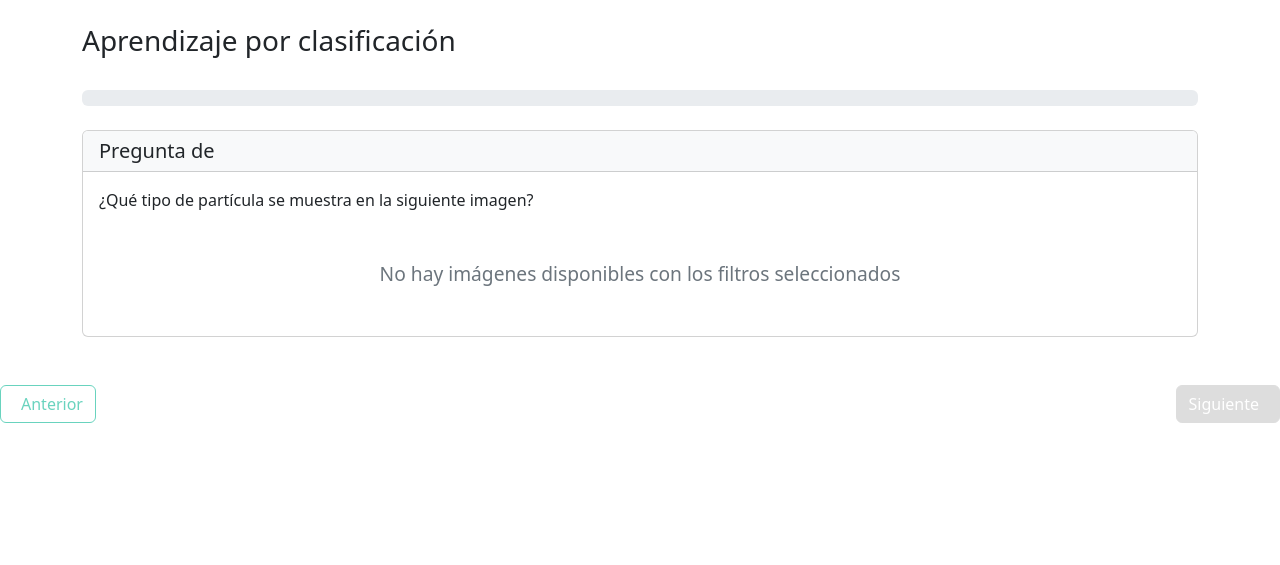
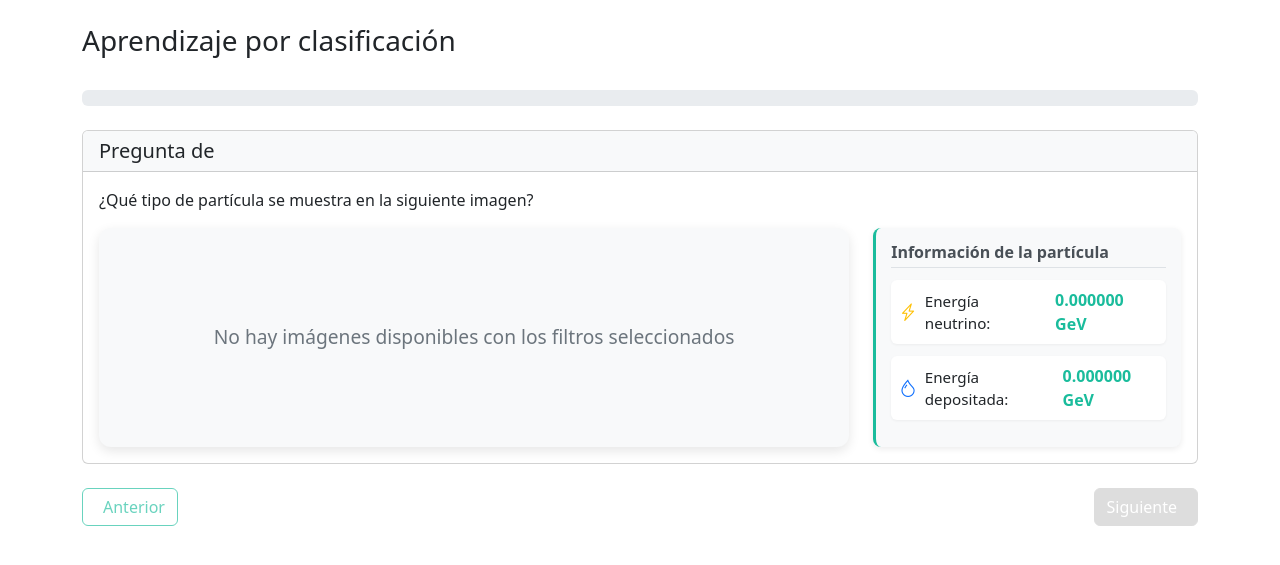
Before and after one commit to FernandoFGF/aprendizaje-particulas, a Flask app: page /exercise.html in a window 1280 px wide. Shown: the top 565 px of the page. Run offline with Flask 3, Linux system fonts and the light colour scheme; data that the repository does not hold is empty; some libraries are stand-ins or nearby versions.

Commit message:
Addded energy features as detail information.

```diff
--- a/particles_testing_db/particle_image.py
+++ b/particles_testing_db/particle_image.py
@@ -1,15 +1,17 @@
 class Particle:
-    def __init__(self, id=None, image_path=None, interaction_type=None, flavor=None, interaction_mode=None):
+    def __init__(self, id=None, image_path=None, interaction_type=None, flavor=None, interaction_mode=None, neutrino_energy=None):
         self.id = id
         self.image_path = image_path
         self.interaction_type = interaction_type
         self.flavor = flavor
         self.interaction_mode = interaction_mode
+        self.neutrino_energy = neutrino_energy
 
     def __str__(self):
         return (f'Id: {self.id}, Path: {self.image_path}, '
                 f'Tipo interacción: {self.interaction_type}, Sabor: {self.flavor}, '
-                f'Modo interacción: {self.interaction_mode}')
+                f'Modo interacción: {self.interaction_mode}, '
+                f'Energía neutrino: {self.neutrino_energy}')
 
     @property
     def interaction_type_str(self):
--- a/static/js/imageNavigation.js
+++ b/static/js/imageNavigation.js
@@ -51,6 +51,9 @@ class ImageNavigator {
         const imgElement = this.elements.zoomImage;
         this.elements.zoomImage.src = `/imagen_externa/${encodeURIComponent(image.image_path)}`;
         this.elements.zoomImage.dataset.zoom = `/imagen_externa/${encodeURIComponent(image.image_path)}`;
+
+        this.updateEnergyValues(image);
+
         this.elements.questionNumber.textContent = this.currentIndex + 1;
         this.elements.totalQuestions.textContent = this.images.length;
 
@@ -90,4 +93,19 @@ class ImageNavigator {
 
         this.elements.nextBtn.disabled = !allAnswered;
     }
+
+    updateEnergyValues(image) {
+        const neutrinoEnergyElement = document.getElementById('neutrino-energy-value');
+        if (neutrinoEnergyElement && image.neutrino_energy !== undefined) {
+            const formattedEnergy = parseFloat(image.neutrino_energy).toFixed(6);
+            neutrinoEnergyElement.textContent = `${formattedEnergy} GeV`;
+        }
+
+        const depositedEnergyElement = document.getElementById('deposited-energy-value');
+        if (depositedEnergyElement && image.neutrino_energy !== undefined && image.invisible_energy !== undefined) {
+            const depositedEnergy = parseFloat(image.neutrino_energy) - parseFloat(image.invisible_energy);
+            const formattedDepositedEnergy = depositedEnergy.toFixed(6);
+            depositedEnergyElement.textContent = `${formattedDepositedEnergy} GeV`;
+        }
+    }
 }
--- a/static/js/quizResults.js
+++ b/static/js/quizResults.js
@@ -261,6 +261,8 @@ class QuizResults {
                 </div>
             ` : '';
 
+            const depositedEnergy = parseFloat(question.image.neutrino_energy) - parseFloat(question.image.invisible_energy || 0);
+
             return `
                 <div class="question-result mb-4 p-3 border ${statusClass} rounded">
                     <div class="d-flex align-items-center mb-3">
@@ -268,6 +270,25 @@ class QuizResults {
                         <span class="badge ${isFullyCorrect ? 'bg-success' : 'bg-danger'} fs-6">
                             <i class="${statusIcon} me-1"></i>${statusText} (${partialScore}%)
                         </span>
+                    </div>
+
+                    <div class="row mb-3">
+                        <div class="col-md-6">
+                            <div class="p-2 bg-info bg-opacity-10 rounded">
+                                <small class="text-info">
+                                    <i class="fas fa-bolt me-1"></i>
+                                    Energía neutrino: ${question.image.neutrino_energy} GeV
+                                </small>
+                            </div>
+                        </div>
+                        <div class="col-md-6">
+                            <div class="p-2 bg-info bg-opacity-10 rounded">
+                                <small class="text-info">
+                                    <i class="fas fa-tint me-1"></i>
+                                    Energía depositada: ${depositedEnergy.toFixed(6)} GeV
+                                </small>
+                            </div>
+                        </div>
                     </div>
 
                     <div class="row">
--- a/templates/exercise.html
+++ b/templates/exercise.html
@@ -6,7 +6,9 @@
     <title>Aprendizaje por Clasificación</title>
     <!-- Bootstrap CSS -->
     <link href="https://cdn.jsdelivr.net/npm/bootstrap@5.3.7/dist/css/bootstrap.min.css" rel="stylesheet">
+    <link rel="stylesheet" href="https://cdn.jsdelivr.net/npm/bootstrap-icons@1.11.3/font/bootstrap-icons.min.css">
     <script src="https://cdnjs.cloudflare.com/ajax/libs/bootstrap/5.3.2/js/bootstrap.bundle.min.js"></script>
+
 
     <!-- CSS personalizado -->
     <style>
@@ -173,6 +175,93 @@
             font-size: 0.8rem;
             color: #6c757d;
         }
+
+        .image-original-container {
+            margin-left: 0;
+            margin-right: auto;
+            height: 100%;
+            display: flex;
+            align-items: center;
+            justify-content: center;
+            padding: 15px;
+            background: #f8f9fa;
+            border-radius: 12px;
+            box-shadow: 0 4px 12px rgba(0,0,0,0.1);
+        }
+
+        .image-original-container img {
+            max-height: 500px;
+            width: auto;
+            max-width: 95%;
+            border-radius: 8px;
+            box-shadow: 0 4px 8px rgba(0,0,0,0.15);
+        }
+
+        .row {
+            align-items: stretch;
+        }
+
+        .col-md-8 {
+            flex: 0 0 70%; /* La imagen ocupa 70% */
+            max-width: 70%;
+        }
+
+        .col-md-4 {
+            flex: 0 0 30%; /* La energía ocupa 30% */
+            max-width: 30%;
+        }
+
+        .particle-info-card {
+            background: #f8f9fa;
+            border-radius: 8px;
+            border-left: 3px solid #1abc9c;
+            box-shadow: 0 2px 6px rgba(0,0,0,0.08);
+            padding: 15px;
+            height: auto;
+        }
+
+        .particle-info-card .card-title {
+            color: #495057;
+            font-size: 1rem;
+            font-weight: 600;
+            margin-bottom: 0.8rem;
+            border-bottom: 1px solid #dee2e6;
+            padding-bottom: 0.3rem;
+        }
+
+        .info-item {
+            margin-bottom: 12px;
+        }
+
+        .info-value {
+            font-size: 0.95rem;
+            padding: 8px;
+            background-color: white;
+            border-radius: 6px;
+            display: flex;
+            align-items: center;
+            gap: 8px;
+            box-shadow: 0 1px 3px rgba(0,0,0,0.05);
+        }
+
+        .info-value strong {
+            color: #1abc9c;
+            font-weight: 600;
+            font-size: 1rem;
+            margin-left: auto;
+        }
+
+        .info-value i {
+            font-size: 1.1rem;
+        }
+
+        .info-value i.text-warning {
+            color: #ffc107 !important;
+        }
+
+        .info-value i.text-primary {
+            color: #0d6efd !important;
+        }
     </style>
 </head>
 <body>
@@ -195,7 +284,8 @@
                 </div>
                 <div class="card-body">
                     <p class="card-text">¿Qué tipo de partícula se muestra en la siguiente imagen?</p>
-
+                    <div class="row">
+                        <div class="col-md-8">
                             <!-- Image container -->
                             <div class="image-original-container mb-3 text-center" style="position: relative;">
                                 {% if current_image %}
@@ -207,14 +297,40 @@
                                 <!-- Container for the magnifying glass -->
                                 <div class="drift-pane-container" style="position: absolute; top: 0; left: 0; width: 100%; height: 100%; pointer-events: none;">
                                     <div class="drift-pane rounded-circle" data-zoom-pane></div>
+                                </div>
                                 {% else %}
-                        </div>
                                 <div class="no-images">
                                     No hay imágenes disponibles con los filtros seleccionados
                                 </div>
                                 {% endif %}
                             </div>
+                        </div>
 
+
+                        <div class="col-md-4">
+                            <div class="particle-info-card">
+                                <h6 class="card-title">Información de la partícula</h6>
+
+                                <!-- Energía del neutrino -->
+                                <div class="info-item">
+                                    <div class="info-value">
+                                        <i class="bi bi-lightning-charge text-warning"></i>
+                                        <span>Energía neutrino:</span>
+                                        <strong id="neutrino-energy-value">0.000000 GeV</strong>
+                                    </div>
+                                </div>
+
+                                <!-- Nueva: Energía depositada en el LAr -->
+                                <div class="info-item">
+                                    <div class="info-value">
+                                        <i class="bi bi-droplet text-primary"></i>
+                                        <span>Energía depositada:</span>
+                                        <strong id="deposited-energy-value">0.000000 GeV</strong>
+                                    </div>
+                                </div>
+                            </div>
+                        </div>
+                    </div>
                     <!-- Answer options -->
                     <div class="classification-form">
                         <!-- Interaction type -->
```
Also changed, not shown: particles_testing_db/particle_dao.py (+8 -8 lines). Lines whose indentation alone changed are shown as unchanged.
